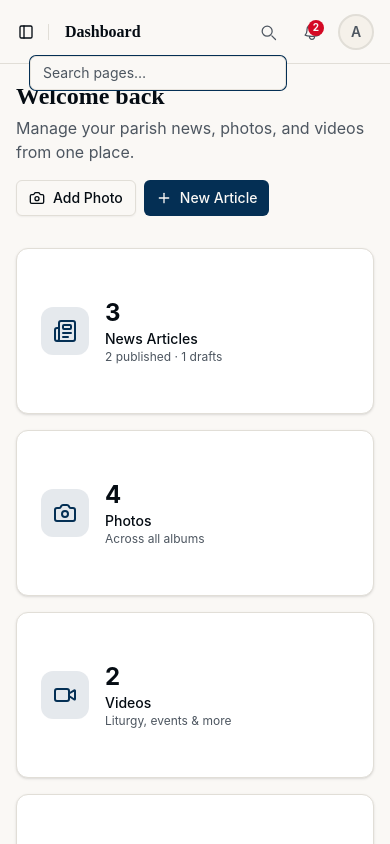
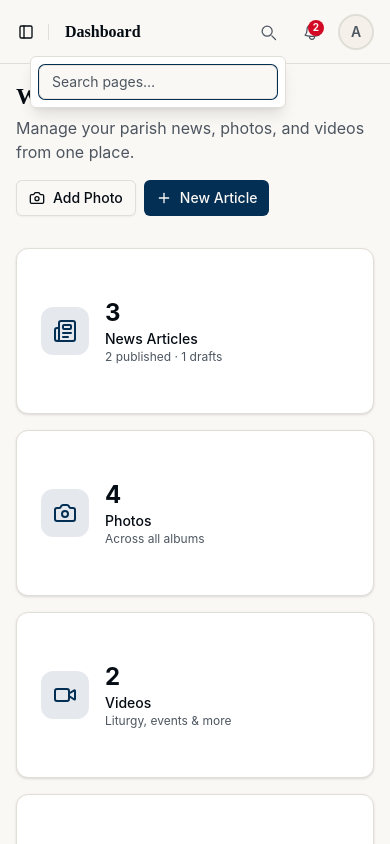
Before and after one commit to JamieKnayer10/Ehden-Zgharta-Parish-, a Next.js app: page /admin/dashboard in a window 390 px wide. Both pictures are taken after a click on the button "Search". Shown: the top 844 px of the page. Built offline with nearby package versions, Linux system fonts and the light colour scheme.

Commit message:
feat: enhance mobile search input styling and visibility in dashboard layout
Co-authored-by: Jamie knayer <232800099+JamieKnayer10@users.noreply.github.com>

```diff
--- a/app/admin/dashboard/layout.tsx
+++ b/app/admin/dashboard/layout.tsx
@@ -155,7 +155,7 @@ export default function AdminDashboardLayout({ children }: { children: ReactNode
 
                 {/* Search input: inline on sm+, dropdown panel on mobile when toggled */}
                 <div
-                  className={`${mobileSearchOpen ? "absolute right-0 top-full mt-1.5 w-64 z-40" : "hidden"} sm:static sm:mt-0 sm:block sm:w-auto`}
+                  className={`${mobileSearchOpen ? "absolute right-0 top-full mt-1.5 w-64 z-50 rounded-md border bg-popover p-2 shadow-lg" : "hidden"} sm:static sm:mt-0 sm:block sm:w-auto sm:rounded-none sm:border-0 sm:bg-transparent sm:p-0 sm:shadow-none`}
                 >
                   <div className="flex items-center gap-2 rounded-md border border-input bg-background px-3 py-1.5 text-sm ring-offset-background focus-within:ring-1 focus-within:ring-ring">
                     <svg className="hidden h-4 w-4 shrink-0 text-muted-foreground sm:block" xmlns="http://www.w3.org/2000/svg" fill="none" viewBox="0 0 24 24" strokeWidth={1.5} stroke="currentColor">
```
